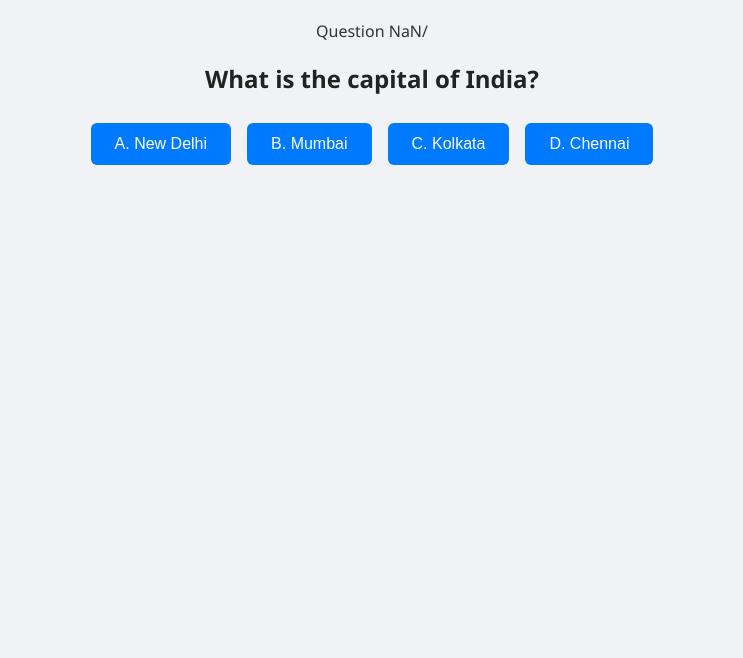
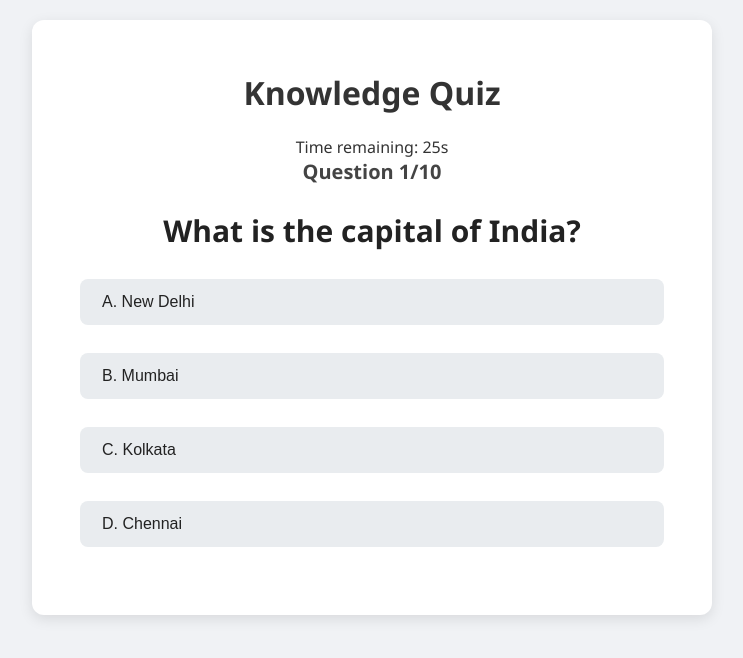
Before and after one commit to arifmohammad30/quiz-app, a React (Vite) app in the folder quiz-app/: page / in a window 1280 px wide. Shown: the top 658 px of the page, without its empty margins (268-1011 px from the left). Built offline with nearby package versions, Linux system fonts and the light colour scheme.

Commit message:
Add timer, progress bar, score display, and answer review features

```diff
--- a/quiz-app/src/App.tsx
+++ b/quiz-app/src/App.tsx
@@ -1,17 +1,59 @@
-import React, { useState } from 'react';
+import React, { useState, useEffect } from 'react';
 import QuestionCard from './components/QuestionCard';
 import questions from './data/questions';
+import './App.css';
 
 const App: React.FC = () => {
   const [currentIndex, setCurrentIndex] = useState<number>(0);
   const [score, setScore] = useState<number>(0);
   const [showScore, setShowScore] = useState<boolean>(false);
+  const [timeLeft, setTimeLeft] = useState<number>(30); // 30 seconds per question
+  const [answers, setAnswers] = useState<string[]>([]);
+
+  // Timer countdown for each question
+  useEffect(() => {
+    if (!showScore && timeLeft > 0) {
+      const timer = setTimeout(() => {
+        setTimeLeft(timeLeft - 1);
+      }, 1000);
+      return () => clearTimeout(timer);
+    } else if (timeLeft === 0 && !showScore) {
+      handleAnswerTimeout();
+    }
+  }, [timeLeft, showScore]);
+
+  // Reset timer when moving to next question
+  useEffect(() => {
+    setTimeLeft(30);
+  }, [currentIndex]);
+
+  const handleAnswerTimeout = () => {
+    // Record an empty answer when time runs out
+    const newAnswers = [...answers];
+    newAnswers[currentIndex] = "";
+    setAnswers(newAnswers);
+
+    // Move to next question
+    const nextIndex = currentIndex + 1;
+    if (nextIndex < questions.length) {
+      setCurrentIndex(nextIndex);
+    } else {
+      setShowScore(true);
+    }
+  };
 
   const handleAnswerSelect = (selectedOption: string) => {
+    // Record the answer
+    const newAnswers = [...answers];
+    newAnswers[currentIndex] = selectedOption;
+    setAnswers(newAnswers);
+
+    // Update score if correct
     if (selectedOption === questions[currentIndex].answer) {
       setScore(score + 1);
     }
 
+    // Move to next question or show final score
     const nextIndex = currentIndex + 1;
     if (nextIndex < questions.length) {
       setCurrentIndex(nextIndex);
@@ -24,20 +66,78 @@ const App: React.FC = () => {
     setScore(0);
     setCurrentIndex(0);
     setShowScore(false);
+    setAnswers([]);
+  };
+
+  const calculatePercentage = () => {
+    return Math.round((score / questions.length) * 100);
+  };
+
+  const getScoreMessage = () => {
+    const percentage = calculatePercentage();
+    if (percentage >= 80) return "Excellent!";
+    if (percentage >= 60) return "Good job!";
+    if (percentage >= 40) return "Not bad!";
+    return "Keep practicing!";
   };
 
   return (
-    <div className="app-container" style={{ maxWidth: 600, margin: 'auto', textAlign: 'center' }}>
+    <div className="app-container">
+      <header className="quiz-header">
+        <h1>Knowledge Quiz</h1>
+      </header>
+
       {!showScore ? (
-        <QuestionCard
-          question={questions[currentIndex].question}
-          options={questions[currentIndex].options}
-          onAnswerSelect={handleAnswerSelect}
-        />
+        <>
+          <div className="progress-bar">
+            <div
+              className="progress-fill"
+              style={{ width: `${(currentIndex / questions.length) * 100}%` }}
+            ></div>
+          </div>
+
+          <div className="timer-container">
+            <div className="timer">
+              <span className={timeLeft <= 10 ? 'timer-low' : ''}>
+                Time remaining: {timeLeft}s
+              </span>
+            </div>
+          </div>
+
+          <QuestionCard
+            question={questions[currentIndex].question}
+            options={questions[currentIndex].options}
+            currentQuestion={currentIndex}
+            totalQuestions={questions.length}
+            onAnswerSelect={handleAnswerSelect}
+          />
+        </>
       ) : (
-        <div>
-          <h2>Your Score: {score} / {questions.length}</h2>
-          <button onClick={handleRetry}>Retry Quiz</button>
+        <div className="score-section">
+          <h2>Quiz Completed!</h2>
+          <div className="score-display">
+            <div className="score-circle">
+              <span className="score-percentage">{calculatePercentage()}%</span>
+              <span className="score-text">Score</span>
+            </div>
+          </div>
+          <p className="score-message">{getScoreMessage()}</p>
+          <p>You got {score} out of {questions.length} questions correct</p>
+
+          <div className="answer-review">
+            <h3>Review Your Answers</h3>
+            {questions.map((q, index) => (
+              <div key={index} className={`review-item ${answers[index] === q.answer ? 'correct' : 'incorrect'}`}>
+                <p className="review-question">{index + 1}. {q.question}</p>
+                <p className="review-answer">
+                  Your answer: {answers[index] || "No answer"}
+                  {answers[index] !== q.answer && <span> | Correct answer: {q.answer}</span>}
+                </p>
+              </div>
+            ))}
+          </div>
+
+          <button className="retry-button" onClick={handleRetry}>Try Again</button>
         </div>
       )}
     </div>
```
